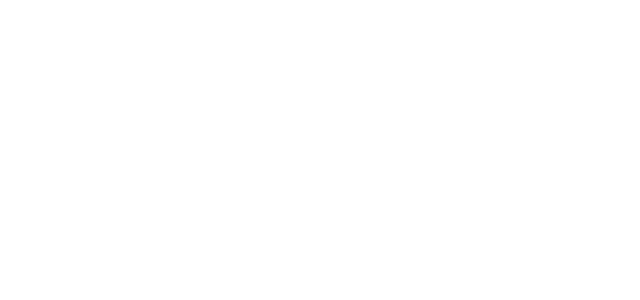
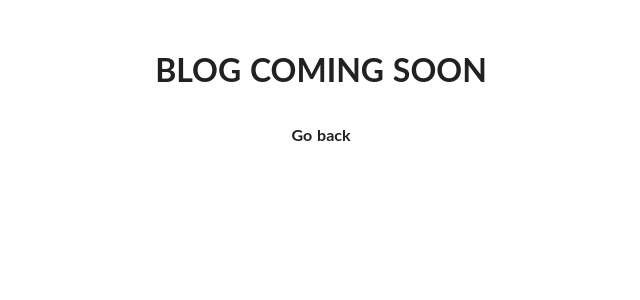
Before and after one commit to d-ilievski/portfolio-rebuild, a Nuxt app: page /blog in a window 1280 px wide. Before the commit this address had no page. Shown: the top 300 px of the page, without its empty margins (319-959 px from the left). Built offline with nearby package versions, Linux system fonts and the light colour scheme; what vue2-touch-events would draw is missing.

Commit message:
SEO improvements

```diff
--- a/components/sections/AboutSegment.vue
+++ b/components/sections/AboutSegment.vue
@@ -5,9 +5,8 @@
       <div class="left">
         <div class="name-card">
           <div class="image-container">
-            <nuxt-img format="webp" placeholder alt="A picture of Daniel's Room" src="/profile-photo-bg.jpg" />
-            <nuxt-img format="webp" placeholder alt="A picture of Daniel Ilievski" src="/profile-photo.png"
-              class="person" />
+            <nuxt-img format="webp" alt="A picture of Daniel's Room" src="/profile-photo-bg.jpg" />
+            <nuxt-img format="webp" alt="A picture of Daniel Ilievski" src="/profile-photo.png" class="person" />
           </div>
           <h3>Who's this guy?</h3>
           <p>
--- a/components/sections/BlogSegment.vue
+++ b/components/sections/BlogSegment.vue
@@ -2,7 +2,12 @@
   <div class="segment-container">
     <segment-title text="Blog" id="blog-segment-title" class="close" />
 
-    <div id="coming-soon">Coming soon!</div>
+
+    <NuxtLink to="/blog" class="unstyled">
+      <div id="coming-soon">
+        Coming soon!
+      </div>
+    </NuxtLink>
   </div>
 </template>
 
@@ -10,5 +15,8 @@
 export default {}
 </script>
 
-<style>
+<style scoped>
+.unstyled::after {
+  display: none;
+}
 </style>
--- a/nuxt.config.js
+++ b/nuxt.config.js
@@ -42,15 +42,14 @@
       { rel: 'mask-icon', href: '/safari-pinned-tab.svg', color: '#8f4db2' },
       { rel: 'preconnect', href: 'https://fonts.gstatic.com' },
       {
-        rel: 'stylesheet',
+        rel: 'preload',
         href: 'https://fonts.googleapis.com/css2?family=Lato:wght@300;400;700&display=swap',
-        rel: 'preload',
         as: 'style',
       },
       {
+        rel: 'preload',
         href: 'https://css.gg/css',
-        rel: 'stylesheet',
-        rel: 'preconnect',
+        as: 'style',
       },
     ],
     script: [],
--- /dev/null
+++ b/pages/blog/index.vue
@@ -0,0 +1,26 @@
+<template lang="">
+    <div>
+        <h1>
+            Blog coming soon
+        </h1>
+
+        <NuxtLink to="/#blog-segment-title" class="unstyled">
+            Go back
+            </NuxtLink>
+    </div>
+</template>
+<script>
+export default {
+
+}
+</script>
+<style scoped>
+div {
+    padding: 50px;
+    text-align: center;
+}
+
+h1 {
+    margin-bottom: 36px;
+}
+</style>
```
